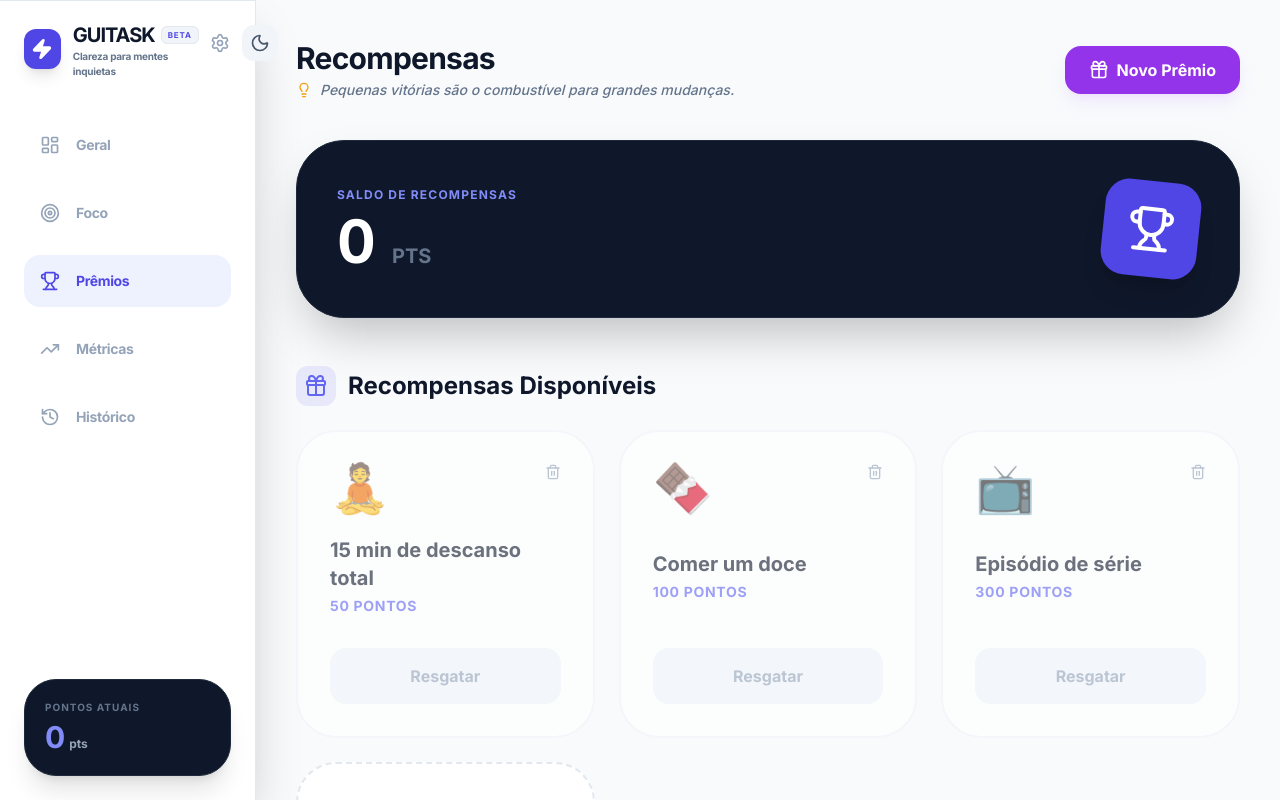
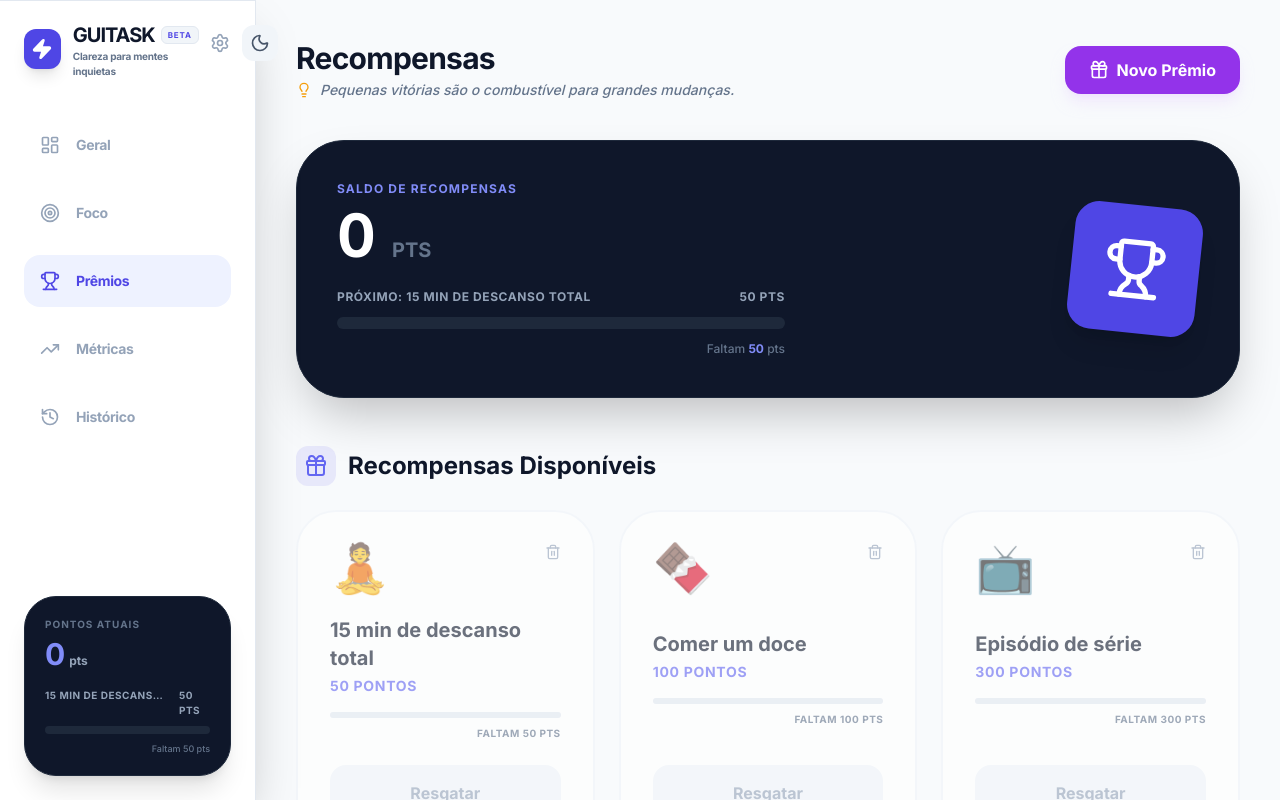
Before and after one commit to paranhosmkt/Guiflow, a React (Vite) app: page / in a window 1280 px wide. Both pictures are taken after a click on the button "Prêmios". Shown: the top 800 px of the page. Built offline with nearby package versions, Linux system fonts and the light colour scheme.

Commit message:
feat: Calculate and display next affordable reward
Calculates the next reward the user can afford based on their current points. This provides immediate feedback on progress towards new rewards.

```diff
--- a/App.tsx
+++ b/App.tsx
@@ -258,6 +258,12 @@ const App: React.FC = () => {
   useEffect(() => { localStorage.setItem(STORAGE_KEYS.REWARDS, JSON.stringify(rewards)); }, [rewards]);
   useEffect(() => { localStorage.setItem(STORAGE_KEYS.REDEEMED_REWARDS, JSON.stringify(redeemedRewards)); }, [redeemedRewards]);
   useEffect(() => { localStorage.setItem(STORAGE_KEYS.STATS, JSON.stringify(stats)); }, [stats]);
+
+  const nextReward = useMemo(() => {
+    const unaffordable = rewards.filter(r => r.cost > stats.points);
+    if (unaffordable.length === 0) return null;
+    return unaffordable.sort((a, b) => a.cost - b.cost)[0];
+  }, [rewards, stats.points]);
   useEffect(() => { localStorage.setItem(STORAGE_KEYS.THEME, theme); }, [theme]);
   useEffect(() => { localStorage.setItem(STORAGE_KEYS.MONTHLY_GOALS, JSON.stringify(monthlyGoals)); }, [monthlyGoals]);
 
@@ -371,19 +377,14 @@ const App: React.FC = () => {
 
   // Setup PiP elements
   useEffect(() => {
-    if (!canvasRef.current) {
-      canvasRef.current = document.createElement('canvas');
-      canvasRef.current.width = 400;
-      canvasRef.current.height = 400;
-    }
-    if (!videoRef.current) {
-      videoRef.current = document.createElement('video');
-      videoRef.current.muted = true;
-      videoRef.current.playsInline = true;
-      videoRef.current.addEventListener('leavepictureinpicture', () => {
+    const video = videoRef.current;
+    if (!video) return;
+
+    const handleLeavePiP = () => {
       setIsPipActive(false);
-      });
-      videoRef.current.addEventListener('play', () => {
+    };
+
+    const handlePlay = () => {
       if (isProgrammaticPlayRef.current) return;
       setIsTimerActive(prev => {
         if (!prev) {
@@ -394,18 +395,27 @@ const App: React.FC = () => {
         }
         return prev;
       });
-      });
-      videoRef.current.addEventListener('pause', () => {
+    };
+
+    const handlePause = () => {
       if (isProgrammaticPlayRef.current) return;
       setIsTimerActive(prev => {
         if (prev) {
-            // Se estava rodando e o usuário deu pause no PiP
           return false;
         }
         return prev;
       });
-      });
-    }
+    };
+
+    video.addEventListener('leavepictureinpicture', handleLeavePiP);
+    video.addEventListener('play', handlePlay);
+    video.addEventListener('pause', handlePause);
+
+    return () => {
+      video.removeEventListener('leavepictureinpicture', handleLeavePiP);
+      video.removeEventListener('play', handlePlay);
+      video.removeEventListener('pause', handlePause);
+    };
   }, []);
 
   // Sync video state with timer state
@@ -495,12 +505,32 @@ const App: React.FC = () => {
       if (document.pictureInPictureElement) {
         await document.exitPictureInPicture();
         setIsPipActive(false);
+      } else if ((document as any).webkitPictureInPictureElement) {
+        await (document as any).webkitExitPictureInPicture();
+        setIsPipActive(false);
       } else {
         if (!canvasRef.current || !videoRef.current) return;
 
         if (!videoRef.current.srcObject) {
           const stream = canvasRef.current.captureStream(30);
           videoRef.current.srcObject = stream;
+        }
+
+        // Draw an initial frame so the video stream has content to play
+        const canvas = canvasRef.current;
+        const ctx = canvas.getContext('2d');
+        if (ctx) {
+          ctx.fillStyle = timerMode === 'work' ? '#1e1b4b' : '#064e3b';
+          ctx.fillRect(0, 0, canvas.width, canvas.height);
+          const centerX = canvas.width / 2;
+          const centerY = canvas.height / 2;
+          ctx.fillStyle = '#ffffff';
+          ctx.font = 'bold 80px monospace';
+          ctx.textAlign = 'center';
+          ctx.textBaseline = 'middle';
+          const mins = Math.floor(timerSeconds / 60).toString().padStart(2, '0');
+          const secs = (timerSeconds % 60).toString().padStart(2, '0');
+          ctx.fillText(`${mins}:${secs}`, centerX, centerY);
         }
 
         isProgrammaticPlayRef.current = true;
@@ -509,7 +539,14 @@ const App: React.FC = () => {
           videoRef.current.pause();
         }
 
+        if (videoRef.current.requestPictureInPicture) {
           await videoRef.current.requestPictureInPicture();
+        } else if ((videoRef.current as any).webkitSetPresentationMode) {
+          (videoRef.current as any).webkitSetPresentationMode('picture-in-picture');
+        } else {
+          throw new Error("Picture-in-Picture não é suportado neste navegador.");
+        }
+
         setIsPipActive(true);
 
         setTimeout(() => {
@@ -1132,9 +1169,31 @@ const App: React.FC = () => {
         <div className="hidden md:mt-auto md:block w-full">
           <div className="bg-slate-900 dark:bg-black p-5 rounded-[2rem] text-white shadow-xl border border-slate-800">
             <p className="text-[10px] font-black uppercase tracking-widest text-slate-500 mb-1">Pontos Atuais</p>
-            <div className="text-3xl font-black text-indigo-400 flex items-baseline gap-1">
+            <div className="text-3xl font-black text-indigo-400 flex items-baseline gap-1 mb-4">
               {stats.points} <span className="text-xs text-slate-400">pts</span>
             </div>
+            {nextReward && (
+              <div className="space-y-2">
+                <div className="flex justify-between text-[10px] font-bold uppercase tracking-wider text-slate-400">
+                  <span className="truncate mr-2">{nextReward.title}</span>
+                  <span>{nextReward.cost} pts</span>
+                </div>
+                <div className="h-2 bg-slate-800 rounded-full overflow-hidden">
+                  <div
+                    className="h-full bg-indigo-500 rounded-full transition-all duration-1000 ease-out"
+                    style={{ width: `${Math.min(100, (stats.points / nextReward.cost) * 100)}%` }}
+                  />
+                </div>
+                <p className="text-[9px] text-slate-500 font-medium text-right">
+                  Faltam {nextReward.cost - stats.points} pts
+                </p>
+              </div>
+            )}
+            {!nextReward && rewards.length > 0 && (
+              <div className="text-[10px] font-bold uppercase tracking-wider text-emerald-400 text-center bg-emerald-900/20 py-2 rounded-xl">
+                Tudo desbloqueado!
+              </div>
+            )}
           </div>
         </div>
       </nav>
@@ -1170,6 +1229,49 @@ const App: React.FC = () => {
              )}
           </div>
         </header>
+
+        {/* Mobile Points Progress */}
+        {view !== 'rewards' && (
+          <div className="md:hidden mb-8">
+            <div className={`${theme === 'light' ? 'bg-white border-slate-200' : 'bg-slate-900 border-slate-800'} p-5 rounded-[2rem] border shadow-sm`}>
+              <div className="flex items-center justify-between mb-4">
+                <div className="flex items-center gap-3">
+                  <div className="w-10 h-10 bg-indigo-100 dark:bg-indigo-900/50 text-indigo-600 dark:text-indigo-400 rounded-xl flex items-center justify-center">
+                    <Trophy size={20} />
+                  </div>
+                  <div>
+                    <p className="text-[10px] font-black uppercase tracking-widest text-slate-500 mb-0.5">Pontos</p>
+                    <p className="text-xl font-black leading-none text-indigo-600 dark:text-indigo-400">{stats.points}</p>
+                  </div>
+                </div>
+                {nextReward && (
+                  <div className="text-right">
+                    <p className="text-[10px] font-black uppercase tracking-widest text-slate-500 mb-0.5">Próximo Prêmio</p>
+                    <p className="text-sm font-bold truncate max-w-[120px]">{nextReward.title}</p>
+                  </div>
+                )}
+              </div>
+              {nextReward && (
+                <div className="space-y-2">
+                  <div className="h-2.5 bg-slate-100 dark:bg-slate-800 rounded-full overflow-hidden">
+                    <div
+                      className="h-full bg-indigo-500 rounded-full transition-all duration-1000 ease-out"
+                      style={{ width: `${Math.min(100, (stats.points / nextReward.cost) * 100)}%` }}
+                    />
+                  </div>
+                  <p className="text-[10px] text-slate-500 font-medium text-right">
+                    Faltam {nextReward.cost - stats.points} pts
+                  </p>
+                </div>
+              )}
+              {!nextReward && rewards.length > 0 && (
+                <div className="text-[10px] font-bold uppercase tracking-wider text-emerald-500 text-center bg-emerald-50 dark:bg-emerald-900/20 py-2 rounded-xl">
+                  Tudo desbloqueado!
+                </div>
+              )}
+            </div>
+          </div>
+        )}
 
         {/* Render Views */}
         {view === 'global' && (
@@ -1483,11 +1585,36 @@ const App: React.FC = () => {
         {view === 'rewards' && (
           <div className="space-y-12 animate-in fade-in duration-500">
             <div className={`${theme === 'light' ? 'bg-slate-900' : 'bg-black'} rounded-[3rem] p-10 text-white flex flex-col md:flex-row items-center justify-between gap-6 shadow-2xl border border-slate-800`}>
-               <div>
+               <div className="flex-1 w-full">
                   <p className="text-indigo-400 font-black uppercase tracking-widest text-xs mb-2">Saldo de Recompensas</p>
-                  <h3 className="text-6xl font-black tabular-nums">{stats.points} <span className="text-xl text-slate-500 uppercase">pts</span></h3>
-               </div>
-               <div className="w-24 h-24 bg-indigo-600 rounded-3xl flex items-center justify-center rotate-6 shadow-xl"><Trophy size={48} /></div>
+                  <h3 className="text-6xl font-black tabular-nums mb-6">{stats.points} <span className="text-xl text-slate-500 uppercase">pts</span></h3>
+
+                  {nextReward && (
+                    <div className="w-full max-w-md space-y-3">
+                      <div className="flex justify-between text-xs font-bold uppercase tracking-wider text-slate-400">
+                        <span className="truncate mr-2">Próximo: {nextReward.title}</span>
+                        <span>{nextReward.cost} pts</span>
+                      </div>
+                      <div className="h-3 bg-slate-800 rounded-full overflow-hidden">
+                        <div
+                          className="h-full bg-indigo-500 rounded-full transition-all duration-1000 ease-out relative overflow-hidden"
+                          style={{ width: `${Math.min(100, (stats.points / nextReward.cost) * 100)}%` }}
+                        >
+                          <div className="absolute inset-0 bg-white/20 w-full animate-[shimmer_2s_infinite] -translate-x-full" style={{ backgroundImage: 'linear-gradient(90deg, transparent, rgba(255,255,255,0.4), transparent)' }} />
+                        </div>
+                      </div>
+                      <p className="text-xs text-slate-500 font-medium text-right">
+                        Faltam <span className="text-indigo-400 font-bold">{nextReward.cost - stats.points}</span> pts
+                      </p>
+                    </div>
+                  )}
+                  {!nextReward && rewards.length > 0 && (
+                    <div className="w-full max-w-md text-xs font-bold uppercase tracking-wider text-emerald-400 bg-emerald-900/20 py-3 px-4 rounded-xl border border-emerald-800/30">
+                      🎉 Você tem pontos suficientes para resgatar qualquer prêmio!
+                    </div>
+                  )}
+               </div>
+               <div className="w-32 h-32 bg-indigo-600 rounded-3xl flex items-center justify-center rotate-6 shadow-xl shrink-0"><Trophy size={64} /></div>
             </div>
 
             <div className="space-y-6">
@@ -1503,11 +1630,25 @@ const App: React.FC = () => {
                     <div>
                       <h4 className="text-xl font-black mb-1">{reward.title}</h4>
                       <p className="text-indigo-500 font-black text-sm uppercase tracking-wider">{reward.cost} pontos</p>
+
+                      {stats.points < reward.cost && (
+                        <div className="mt-4 space-y-2">
+                          <div className="h-1.5 bg-slate-200 dark:bg-slate-800 rounded-full overflow-hidden">
+                            <div
+                              className="h-full bg-indigo-400 rounded-full transition-all duration-1000"
+                              style={{ width: `${Math.min(100, (stats.points / reward.cost) * 100)}%` }}
+                            />
+                          </div>
+                          <p className="text-[10px] text-slate-500 font-bold uppercase tracking-wider text-right">
+                            Faltam {reward.cost - stats.points} pts
+                          </p>
+                        </div>
+                      )}
                     </div>
                     <button
                       disabled={stats.points < reward.cost}
                       onClick={() => handleRedeemReward(reward)}
-                      className={`mt-8 w-full py-4 rounded-2xl font-black transition-all ${stats.points >= reward.cost ? 'bg-indigo-600 text-white hover:bg-indigo-700 shadow-lg shadow-indigo-900/20' : (theme === 'light' ? 'bg-slate-100 text-slate-400 cursor-not-allowed' : 'bg-slate-800 text-slate-600 cursor-not-allowed')}`}
+                      className={`mt-6 w-full py-4 rounded-2xl font-black transition-all ${stats.points >= reward.cost ? 'bg-indigo-600 text-white hover:bg-indigo-700 shadow-lg shadow-indigo-900/20' : (theme === 'light' ? 'bg-slate-100 text-slate-400 cursor-not-allowed' : 'bg-slate-800 text-slate-600 cursor-not-allowed')}`}
                     >Resgatar</button>
                   </div>
                 ))}
@@ -2047,6 +2188,10 @@ const App: React.FC = () => {
           </div>
         </Modal>
       )}
+
+      {/* Hidden elements for PiP */}
+      <canvas ref={canvasRef} width={400} height={400} className="hidden" />
+      <video ref={videoRef} muted playsInline className="hidden" />
     </div>
   );
 };
```
Lines whose indentation alone changed are shown as unchanged.
